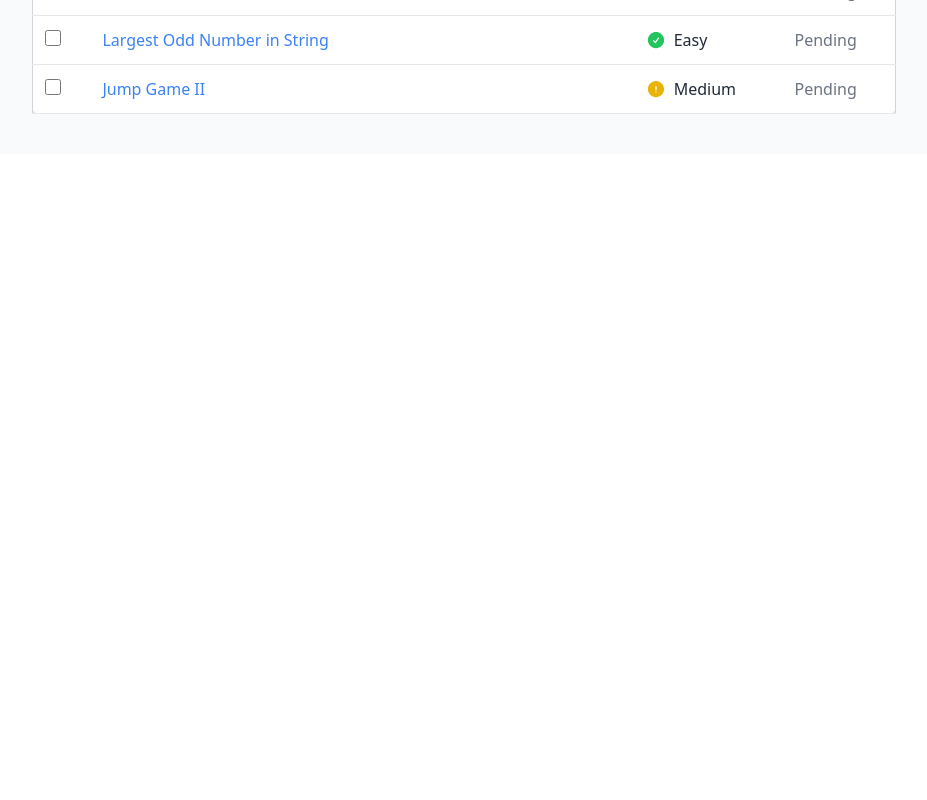
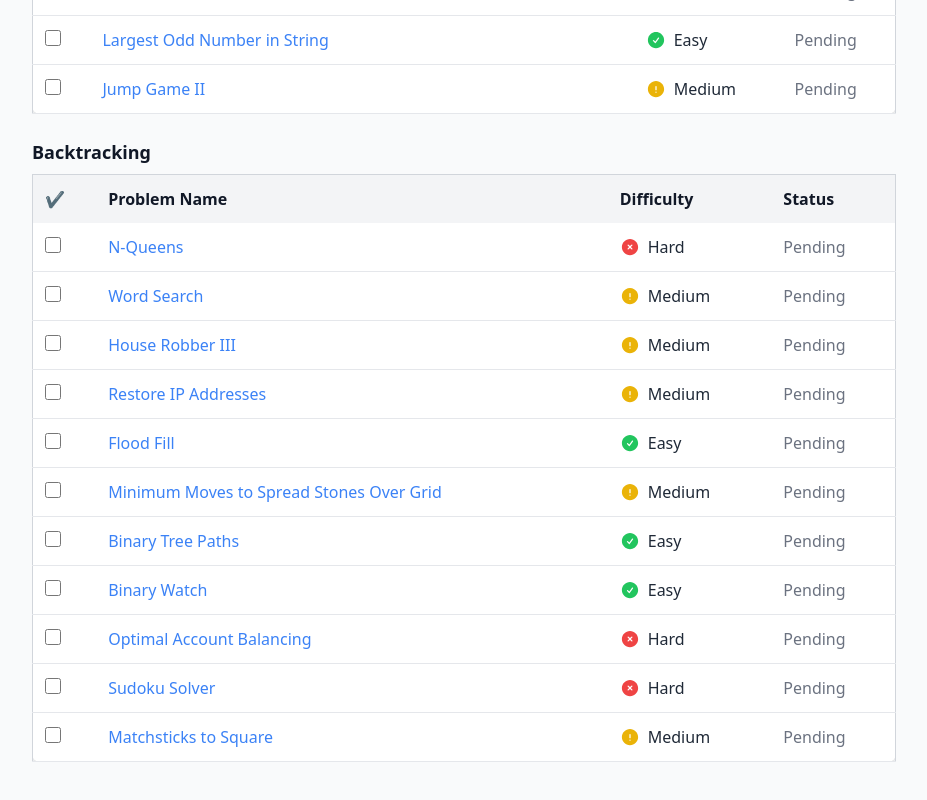
Before and after one commit to hey-shashikant/Programming-Patterns, a React (Create React App) app: page / in a window 1280 px wide. Shown: the part 6060-6860 px from the top of the page, without its empty margins (176-1103 px from the left). Before the commit the page ends 6214 px from the top, so only its background shows below. Built offline with nearby package versions, Linux system fonts and the light colour scheme.

Commit message:
Backtracking

```diff
--- a/public/index.html
+++ b/public/index.html
@@ -24,7 +24,7 @@
       work correctly both with client-side routing and a non-root public URL.
       Learn how to configure a non-root public URL by running `npm run build`.
     -->
-    <title>React App</title>
+    <title>Programming Patterns</title>
   </head>
   <body>
     <noscript>You need to enable JavaScript to run this app.</noscript>
--- a/src/data/PatternData.js
+++ b/src/data/PatternData.js
@@ -163,6 +163,23 @@ const PatternData = [
     { id: "p98", name: "Largest Odd Number in String", link: "https://leetcode.com/problems/largest-odd-number-in-string/description/", difficulty: "Easy", done: false },
     { id: "p99", name: "Jump Game II", link: "https://leetcode.com/problems/jump-game-ii/description/", difficulty: "Medium", done: false }
   ]
+},
+{
+  id: 12,
+  name: "Backtracking",
+  problems: [
+    { id: "p100", name: "N-Queens", link: "https://leetcode.com/problems/n-queens/", difficulty: "Hard", done: false },
+    { id: "p101", name: "Word Search", link: "https://leetcode.com/problems/word-search/description/", difficulty: "Medium", done: false },
+    { id: "p102", name: "House Robber III", link: "https://leetcode.com/problems/house-robber-iii/description/", difficulty: "Medium", done: false },
+    { id: "p103", name: "Restore IP Addresses", link: "https://leetcode.com/problems/restore-ip-addresses/", difficulty: "Medium", done: false },
+    { id: "p104", name: "Flood Fill", link: "https://leetcode.com/problems/flood-fill/", difficulty: "Easy", done: false },
+    { id: "p105", name: "Minimum Moves to Spread Stones Over Grid", link: "https://leetcode.com/problems/minimum-moves-to-spread-stones-over-grid/description/", difficulty: "Medium", done: false },
+    { id: "p106", name: "Binary Tree Paths", link: "https://leetcode.com/problems/binary-tree-paths/description/", difficulty: "Easy", done: false },
+    { id: "p107", name: "Binary Watch", link: "https://leetcode.com/problems/binary-watch/description/", difficulty: "Easy", done: false },
+    { id: "p108", name: "Optimal Account Balancing", link: "https://leetcode.com/problems/optimal-account-balancing/description/", difficulty: "Hard", done: false },
+    { id: "p109", name: "Sudoku Solver", link: "https://leetcode.com/problems/sudoku-solver/description/", difficulty: "Hard", done: false },
+    { id: "p110", name: "Matchsticks to Square", link: "https://leetcode.com/problems/matchsticks-to-square/description/", difficulty: "Medium", done: false }
+  ]
 }
 ];
 
```
